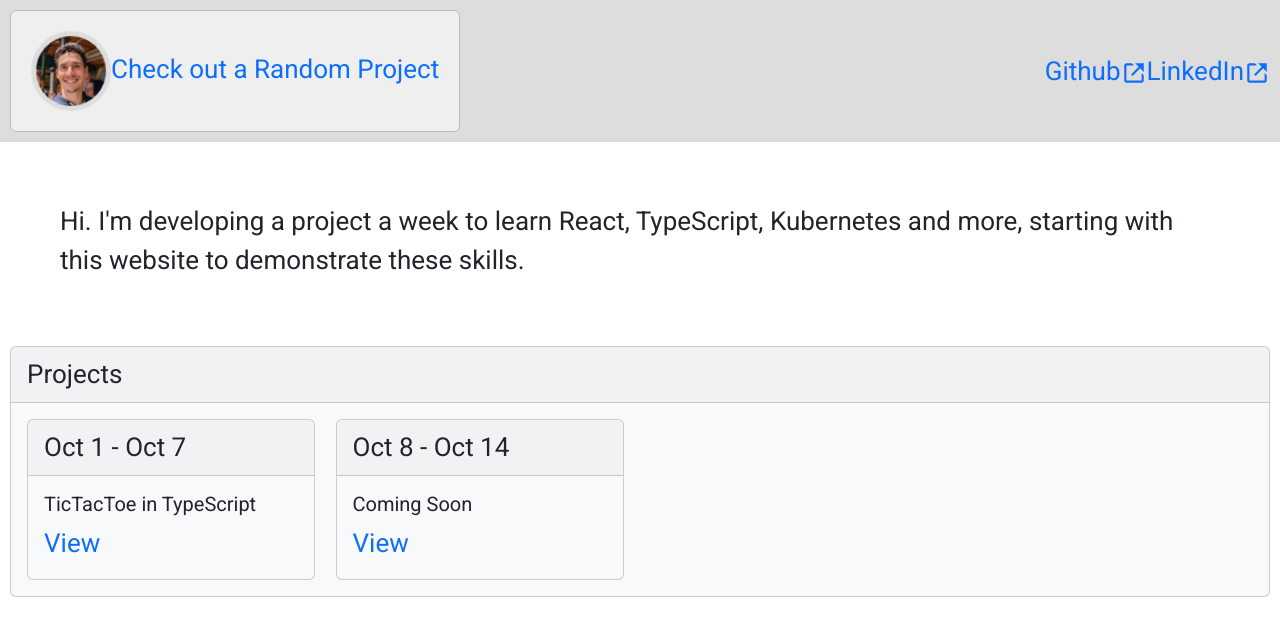
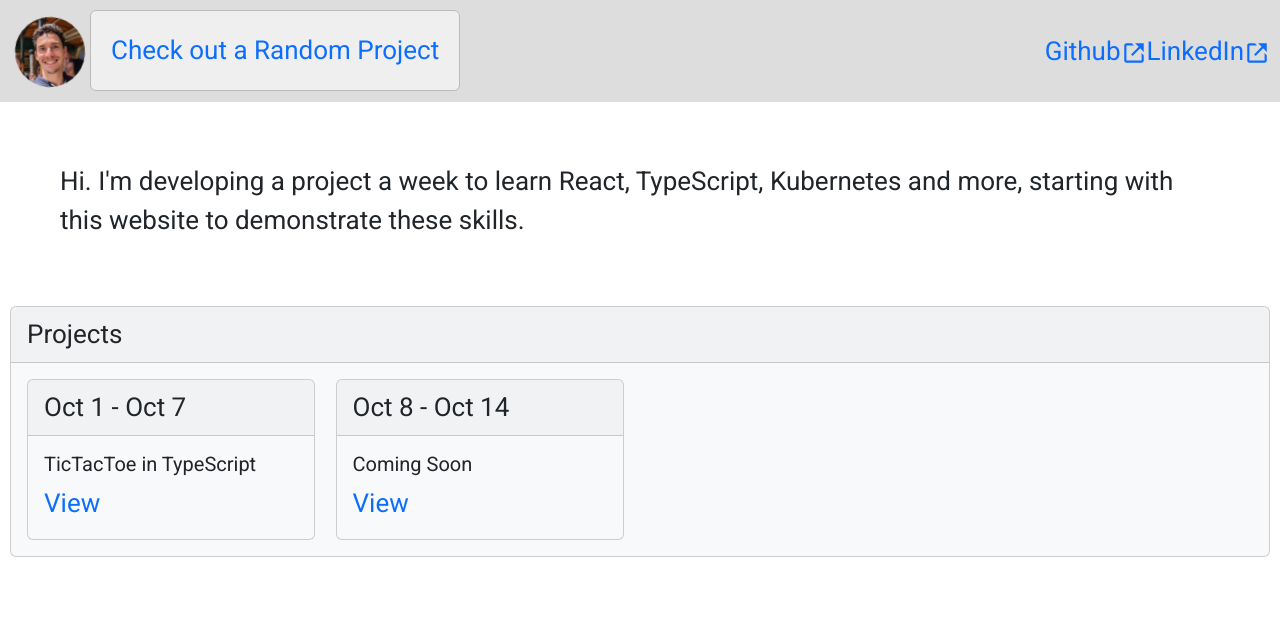
Before and after one commit to matthewjwein/HomePage, a React (Create React App) app: page / in a window 1280 px wide. Shown: the top 636 px of the page. Built offline with nearby package versions, Linux system fonts and the light colour scheme.

Commit message:
Add separate link for viewing a random project

```diff
--- a/src/App.css
+++ b/src/App.css
@@ -20,7 +20,7 @@ button {
   }
 
   25% {
-    transform: rotate(3deg);
+    transform: rotate(7deg);
   }
 
   50% {
@@ -28,7 +28,7 @@ button {
   }
 
   75% {
-    transform: rotate(-3deg);
+    transform: rotate(-7deg);
   }
 
   100% {
--- a/src/components/Navbar.tsx
+++ b/src/components/Navbar.tsx
@@ -13,9 +13,11 @@ const Navbar = () => {
     return (
         <nav className="navbar">
             <div className="page-links">
+                <Link to='/'>
+                    <img className="profile-picture" src="/profile.jpg" alt="profile"></img>
+                </Link>
                 <button onClick={() => { setNextRandomProjectID(rand(1, 2)) }}>
                     <Link to={`/project/${nextRandomProjectID}`}>
-                        <img className="profile-picture" src="/profile.jpg" alt="profile"></img>
                         Check out a Random Project
                     </Link>
                 </button>
```
